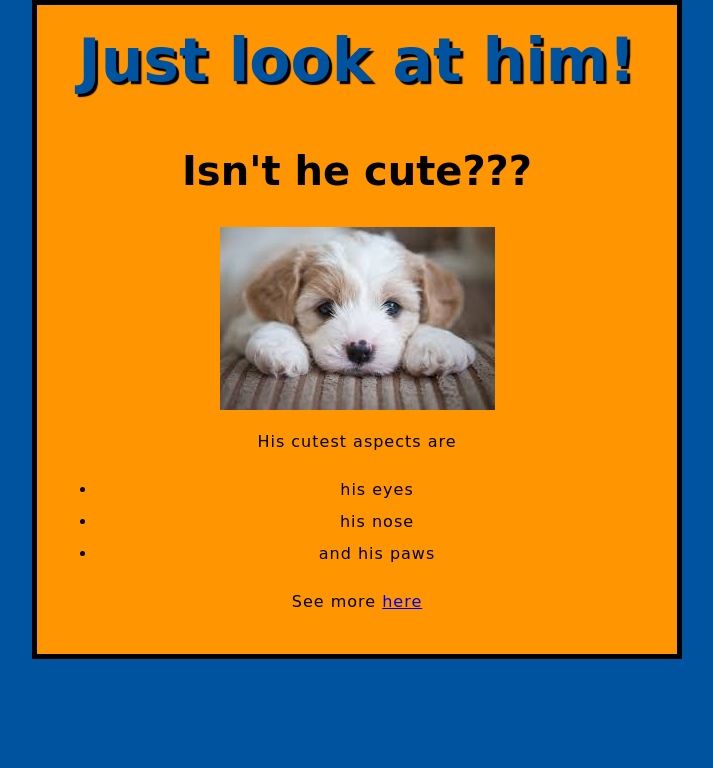
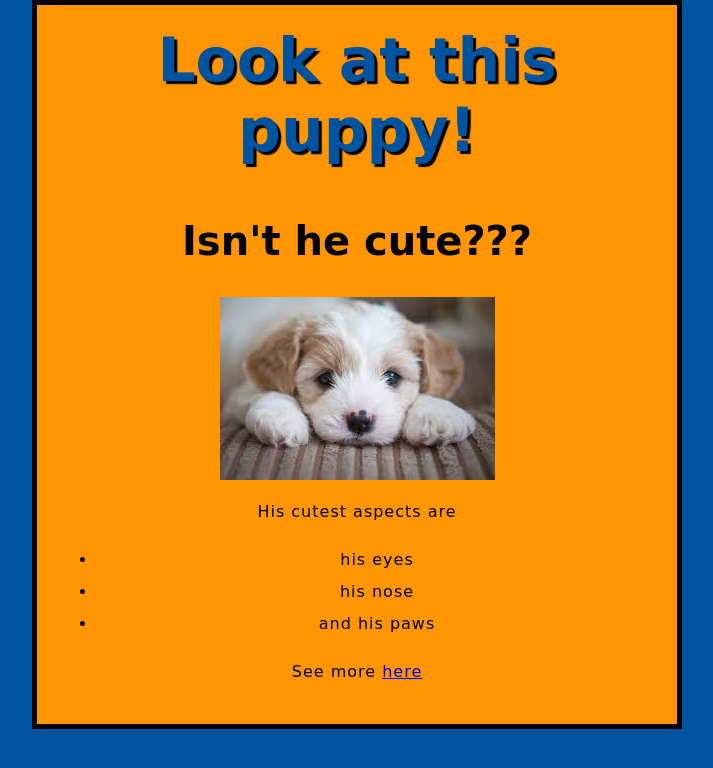
Before and after one commit to DanielNelsonOR/first-HTML-experiments, a plain HTML site: page index.html in a window 1280 px wide. Shown: the whole page, without its empty margins (283-996 px from the left). Drawn offline with Linux system fonts and the light colour scheme; a web font is replaced by a local one.

Commit message:
Create main.js and add to index.html

```diff
--- a/index.html
+++ b/index.html
@@ -18,5 +18,6 @@
             <li>and his paws</li>
         </ul>
         <p>See more <a href="https://www.reddit.com/r/aww">here</a></p>
+        <script src="scripts/main.js"></script>
     </body>
 </html>
--- /dev/null
+++ b/scripts/main.js
@@ -0,0 +1,2 @@
+const myHeading = document.querySelector('h1');
+myHeading.textContent = 'Look at this puppy!';
```
